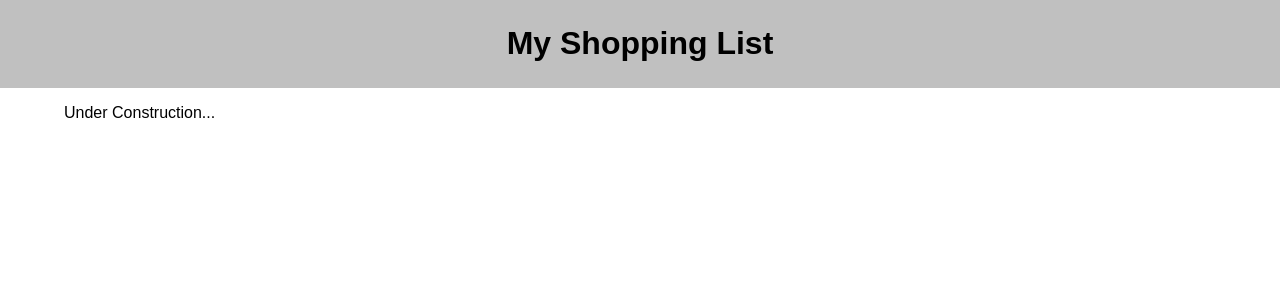
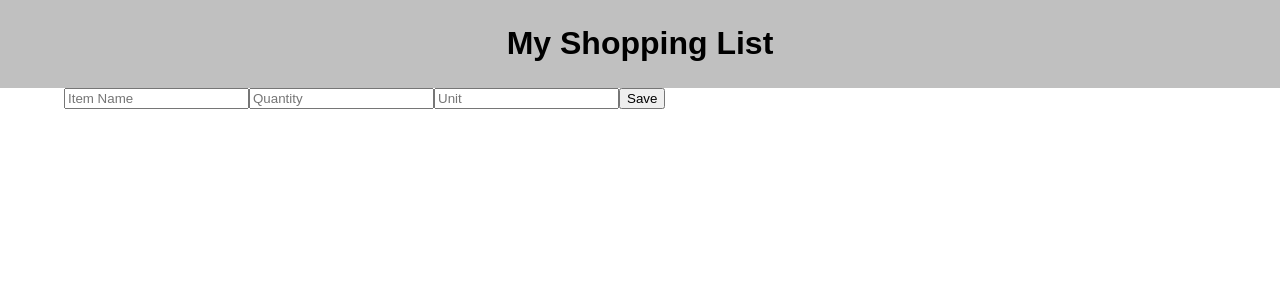
Before and after one commit to TheKerfuffle/fs-react-shopping-list, a React (Create React App) app: page / in a window 1280 px wide. Shown: the top 300 px of the page. Built offline with nearby package versions, Linux system fonts and the light colour scheme.

Commit message:
POST route set up

```diff
--- a/src/components/App/App.jsx
+++ b/src/components/App/App.jsx
@@ -1,15 +1,58 @@
-import React from 'react';
+import React, {useState} from 'react';
 
 import Header from '../Header/Header.jsx'
+import ItemForm from '../ItemForm/ItemForm.jsx';
 import './App.css';
 
 
 function App() {
+    const [name, setName] = useState('');
+    const [quantity, setQuantity] = useState('');
+    const [unit, setUnit] = useState('');
+
+    const addItem = () => {
+        // fact checking
+        console.log('newItem is:', newItem);
+        // wrapping new item into an object
+        const itemToAdd = {
+            name: name,
+            quantity: quantity,
+            unit: unit,
+        } // end itemToAdd
+
+        //post route for adding new item
+        axios({
+            method: 'POST',
+            url: '/list',
+            data: itemToAdd
+        })
+            .then(response => {
+                console.log('response from server', response);
+            })
+            .catch(error => {
+                console.log('error sending newItem to server:', error);
+            });
+    } // end addItem
+
+    // called when submit button pressed
+    const handleSubmit = (event) => {
+        event.preventDefault();
+        addItem();
+    } // end handleSubmit
+
     return (
         <div className="App">
             <Header />
             <main>
-                <p>Under Construction...</p>
+                <ItemForm
+                    name={name}
+                    setName={setName}
+                    quantity={quantity}
+                    setQuantity={setQuantity}
+                    unit={unit}
+                    setUnit={setUnit}
+                    handleSubmit={handleSubmit}
+                />
             </main>
         </div>
     );
--- /dev/null
+++ b/src/components/ItemForm/ItemForm.jsx
@@ -0,0 +1,22 @@
+function ItemForm( {name, setName, quantity, setQuantity, unit, setUnit, handleSubmit}) {
+
+    return (
+        <form onSubmit={handleSubmit}>
+            <input onChange={(event) => setName(event.target.value)}
+                value={name}
+                placeholder="Item Name"
+            />
+            <input onChange={(event) => setQuantity(event.target.value)}
+                value={quantity}
+                placeholder="Quantity"
+            />
+            <input onChange={(event) => setUnit(event.target.value)}
+                value={unit}
+                placeholder="Unit"
+            />
+            <input type="submit" value="Save" />
+        </form>
+    );
+}
+
+export default ItemForm;
```
Also changed, not shown: 1 other file (tests, documents, lock files or other folders).
